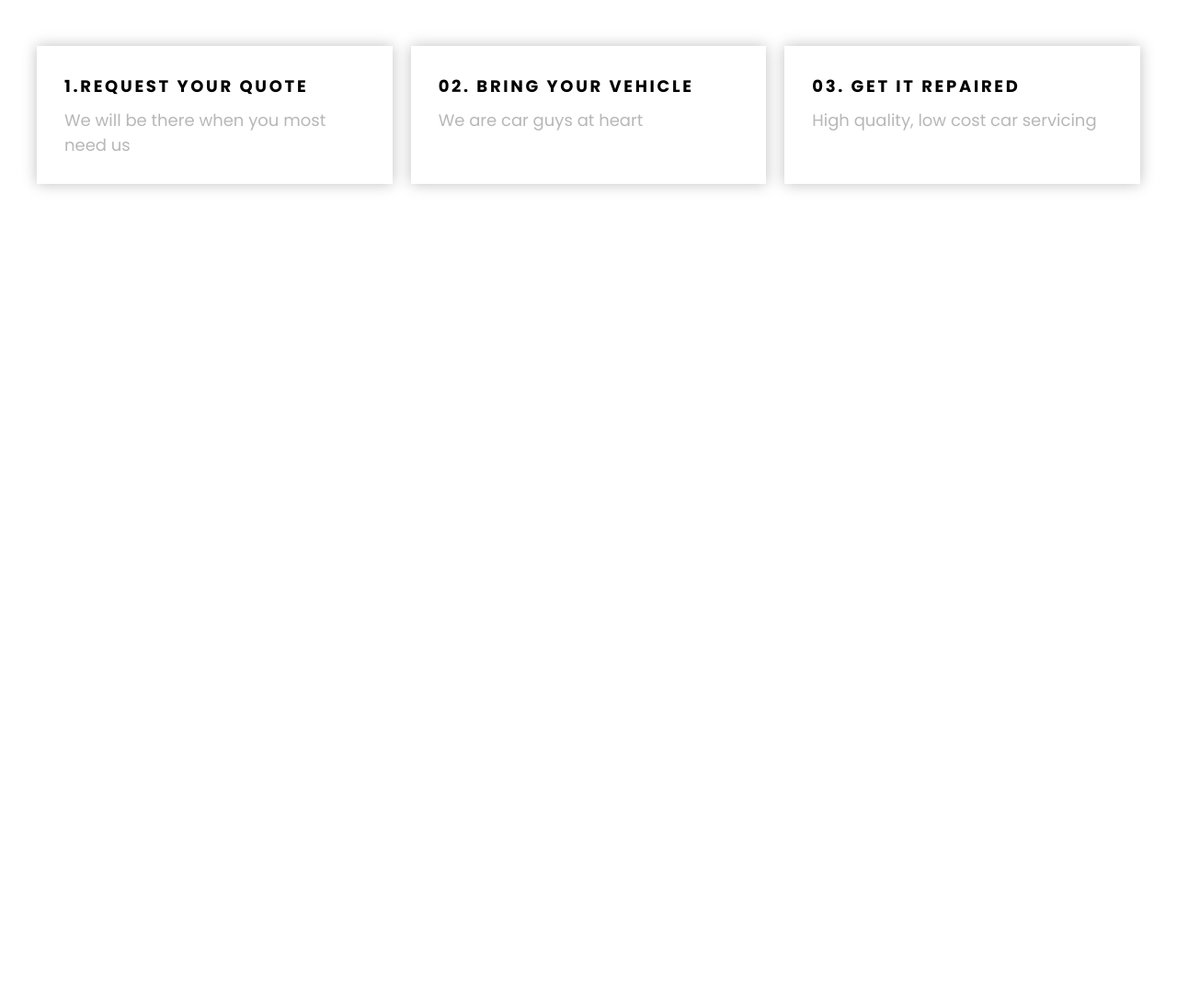
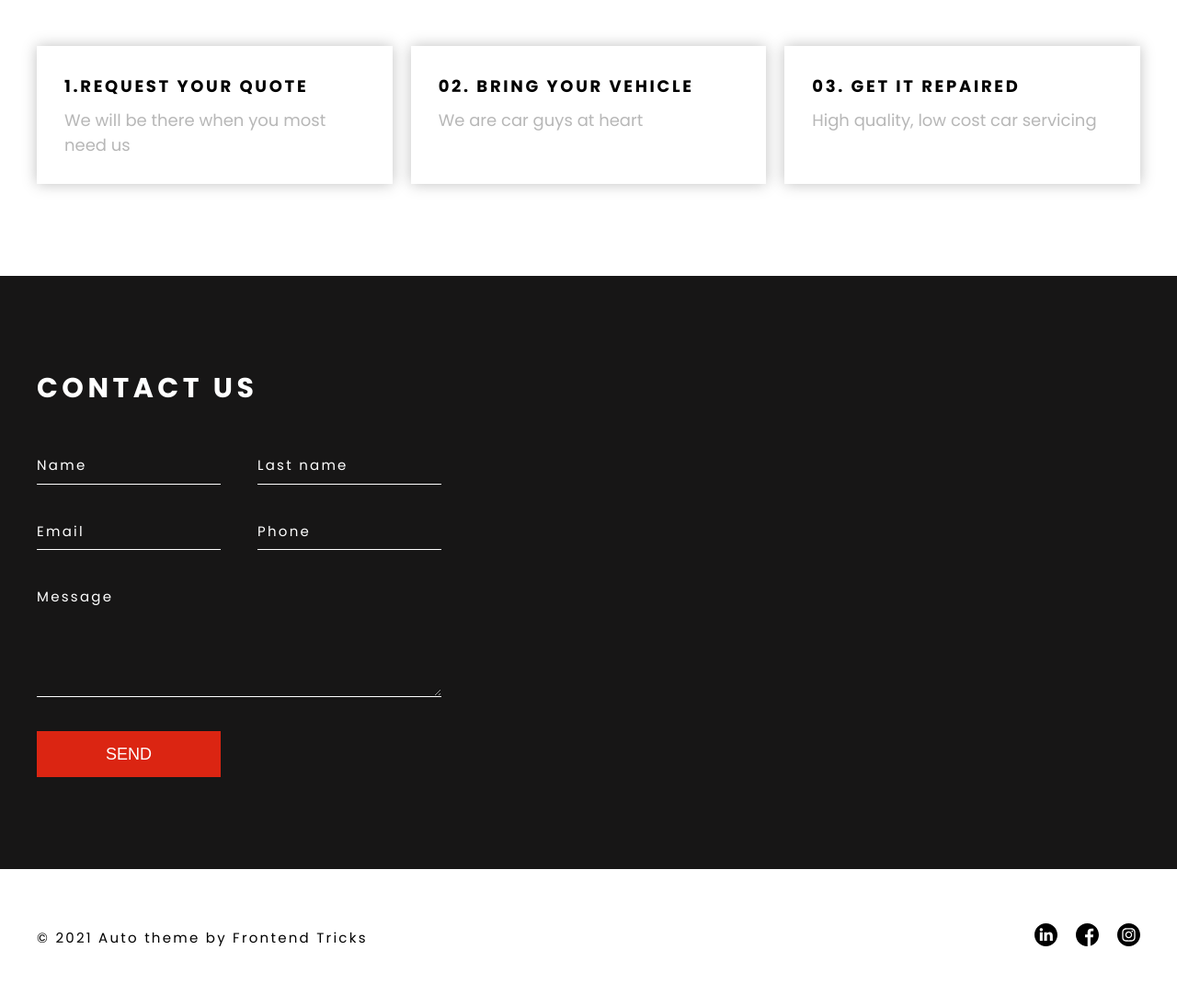
Before and after one commit to MakcFaktor/Car-repair, a plain HTML site: page index.html in a window 1280 px wide. Shown: the part 2904-3999 px from the top of the page at 92% size. Before the commit the page ends 3204 px from the top, so only its background shows below. Drawn offline with Linux system fonts and the light colour scheme.

Commit message:
add contacts and footer

```diff
--- a/css/style.css
+++ b/css/style.css
@@ -32,6 +32,9 @@ body {
     line-height: 150%;
     background-color: #DB2512;
     transition: background-color .2s ease;
+    cursor: pointer;
+    outline: 0;
+    border: 0;
 }
 
 .btn:hover {
@@ -40,6 +43,8 @@ body {
 
 
 /* Header start */
+
+
 .header {
     width: 100%;
     position: absolute;
@@ -134,10 +139,12 @@ body {
     color: white;
 }
 
+
 /* Header end */
 
 
 /* Intro start */
+
 
 .intro {
     position: relative;
@@ -174,7 +181,9 @@ body {
     margin-bottom: 30px;
 }
 
+
 /* Intro end */
+
 
 .section {
     margin-bottom: 100px;
@@ -183,7 +192,10 @@ body {
     padding-top: 50px;
 }
 
+
 /* Info start */
+
+
 .info {
     transform: translateY(-50%);
 }
@@ -215,9 +227,13 @@ body {
     color: #B7B7B7;
 
 }
+
+
 /* Info end */
 
 /* Block start */
+
+
 .block__title {
     margin-bottom: 15px;
     font-style: normal;
@@ -250,9 +266,16 @@ body {
     width: 33.33%;
     padding: 0 10px;
 }
+.text_upper {
+    text-transform: uppercase;
+}
+
+
 /* Block end */
 
+
 /* Services start */
+
 
 .services__item {
 
@@ -377,10 +400,12 @@ body {
     height: 340px;
 }
 
+
 /* About end */
 
 
 /* Process start */
+
 
 .process__title {
     font-weight: 900;
@@ -411,3 +436,130 @@ body {
 
 
 /* Process end */
+
+
+/* Contacts start */
+
+
+.contacts {
+    padding: 100px 0;
+    background: #171616;
+}
+.contacts .block__title {
+    margin-bottom: 40px;
+}
+.contacts__form {
+    max-width: 440px;
+}
+.form__row {
+    display: flex;
+    margin: 0 -20px;
+}
+.form__group {
+    margin-bottom: 30px;
+    flex: 1;
+    padding: 0 20px;
+    position: relative;
+}
+.input {
+    width: 100%;
+    font-family: 'Poppins', sans-serif;
+    font-style: normal;
+    font-weight: 400;
+    font-size: 15px;
+    line-height: 150%;
+    letter-spacing: 0.15em;
+    padding: 9px 0;
+    color: white;
+    outline: 0 ;
+    border: 0;
+    border-bottom: 1px solid #fff;
+    background-color: transparent;
+}
+.input:focus + .label {
+    transform: translateY(-15px);
+    font-size: 12px;
+    line-height: 150%;
+    letter-spacing: 0.15em;
+}
+.input:not(:placeholder-shown) + .label {
+    transform: translateY(-15px);
+    font-size: 12px;
+    line-height: 150%;
+    letter-spacing: 0.15em;
+}
+.label {
+    position: absolute;
+    top: 10px;
+    left: 20px;
+    pointer-events: none;
+    font-style: normal;
+    font-weight: 400;
+    font-size: 15px;
+    line-height: 150%;
+    letter-spacing: 0.15em;
+    color: #FFFFFF;
+    transition: all .3s ease-in;
+}
+.textarea {
+    min-height: 130px;
+    resize: vertical;
+    width: 100%;
+    font-family: 'Poppins', sans-serif;
+    font-style: normal;
+    font-weight: 400;
+    font-size: 15px;
+    line-height: 150%;
+    letter-spacing: 0.15em;
+    padding: 9px 0;
+    color: white;
+    outline: 0 ;
+    border: 0;
+    border-bottom: 1px solid #fff;
+    background-color: transparent;
+}
+.textarea:focus + .label {
+    transform: translateY(-15px);
+    font-size: 12px;
+    line-height: 150%;
+    letter-spacing: 0.15em;
+}
+.textarea:not(:placeholder-shown) + .label {
+    transform: translateY(-15px);
+    font-size: 12px;
+    line-height: 150%;
+    letter-spacing: 0.15em;
+}
+
+
+/* Contacts end */
+
+/* Footer start */
+
+
+.footer__wrapper {
+    height: 150px;
+    display: flex;
+    align-items: center;
+    justify-content: space-between;
+}
+.copyright {
+    font-weight: 400;
+    font-size: 15px;
+    line-height: 150%;
+    letter-spacing: 0.15em;
+    color: #000000;
+}
+.footer__soc {
+    display: flex;
+}
+.footer__soc-link {
+    margin-right: 20px;
+}
+.footer__soc-link:last-child {
+    margin-right: 0;
+}
+.footer__soc-link img {
+    height: 25px;
+}
+/* Footer end */
--- a/index.html
+++ b/index.html
@@ -206,8 +206,68 @@
             </div>
         </div>
     </div>
+    <!--container-->
 </section>
 <!--process-->
 
+<section class="contacts">
+    <div class="container">
+        <h2 class="block__title text-white">Contact us</h2>
+        <form class="contacts__form" action="">
+            <div class="form__row">
+                <div class="form__group">
+                    <input type="text" class="input" id="name" placeholder=" ">
+                    <label for="name" class="label">
+                        Name
+                    </label>
+                </div>
+                <div class="form__group">
+                    <input type="text" class="input" id="lastName" placeholder=" ">
+                    <label for="lastName" class="label">
+                        Last name
+                    </label>
+                </div>
+            </div>
+            <div class="form__row">
+                <div class="form__group">
+                    <input type="email" class="input" id="email" placeholder=" ">
+                    <label for="email" class="label">
+                        Email
+                    </label>
+                </div>
+                <div class="form__group">
+                    <input type="tel" class="input" id="phone" placeholder=" ">
+                    <label for="phone" class="label">
+                        Phone
+                    </label>
+                </div>
+            </div>
+            <div class="form__row">
+                <div class="form__group">
+                    <textarea class="textarea" name="" id="message"  placeholder=" "></textarea>
+                    <label for="message" class="label">Message</label>
+                </div>
+            </div>
+            <button type="submit" class="btn text_upper">Send</button>
+        </form>
+        <!--contacts-->
+    </div>
+    <!--container-->
+</section>
+
+<footer>
+    <div class="container">
+        <div class="footer__wrapper">
+            <p class="copyright">
+                © 2021 Auto theme by Frontend Tricks
+            </p>
+            <div class="footer__soc">
+                <a href="https://www.linkedin.com/" target="_blank" class="footer__soc-link"><img src="img/linkedin.svg" alt="linkedin"></a>
+                <a href="https://www.facebook.com/" target="_blank" class="footer__soc-link"><img src="img/facebook.svg" alt="facebook"></a>
+                <a href="https://www.instagram.com/" target="_blank" class="footer__soc-link"><img src="img/instagram.svg" alt="instagram"></a>
+            </div>
+        </div>
+    </div>
+</footer>
 </body>
 </html>
```
Also changed, not shown: img/facebook.svg (added), img/instagram.svg (added), img/linkedin.svg (added).
